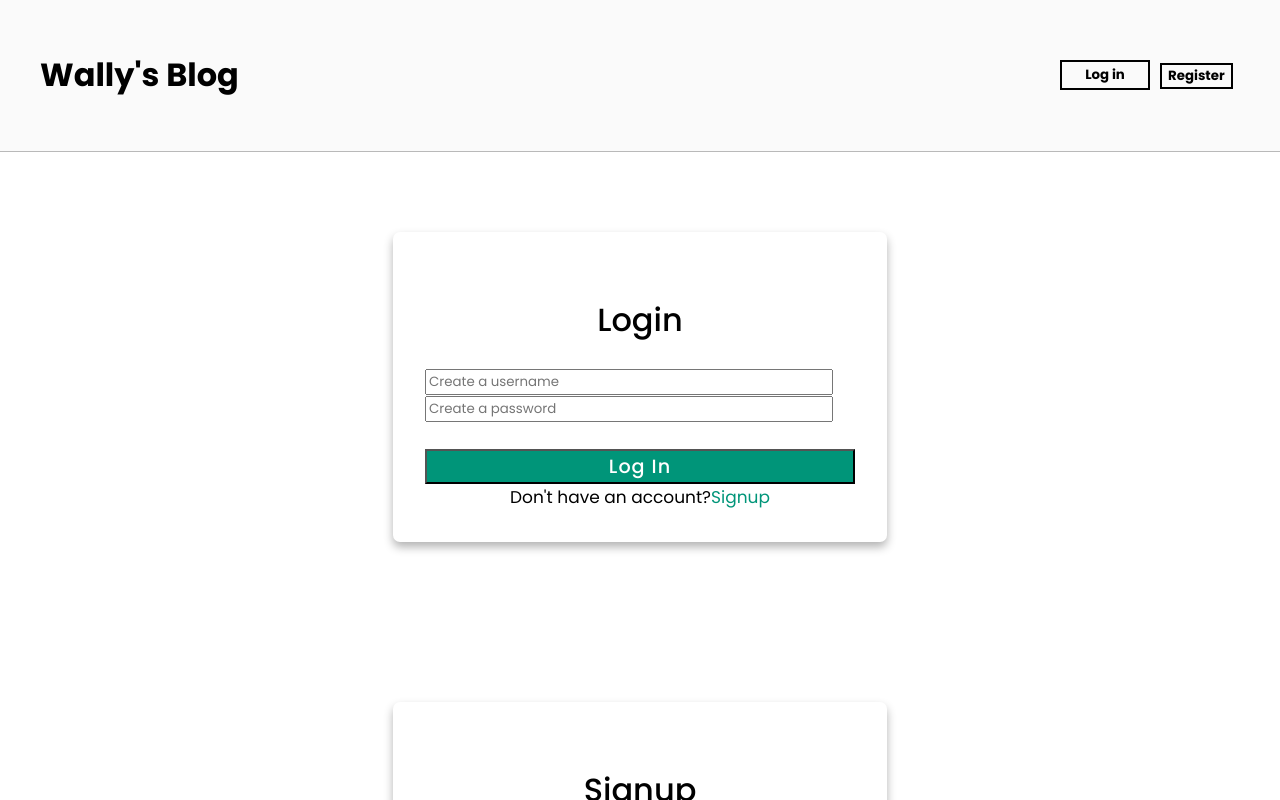
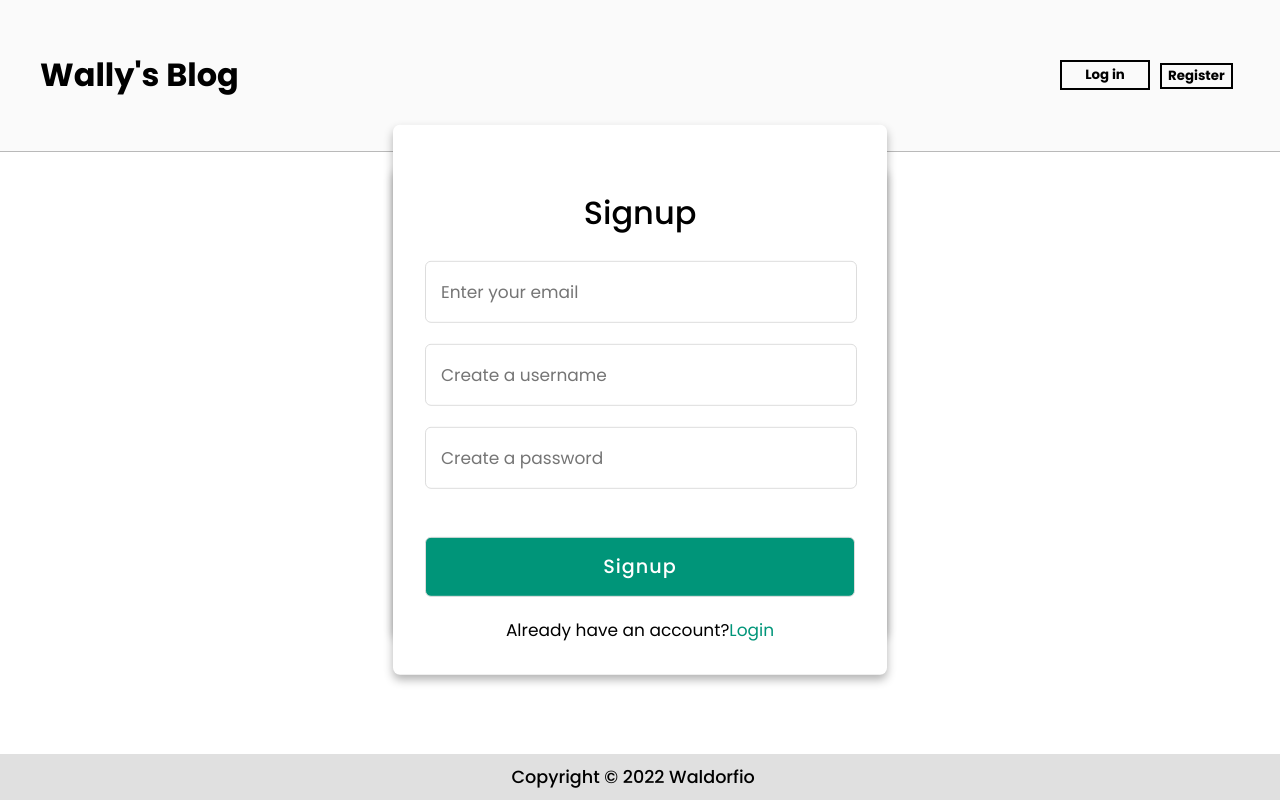
Before and after one commit to Waldorfio/blog-client, a React (Create React App) app: page /register in a window 1280 px wide. Shown: the top 800 px of the page. Built offline with nearby package versions, Linux system fonts and the light colour scheme; no server answers.

Commit message:
Update registration/login form styling

```diff
--- a/src/styles/style.css
+++ b/src/styles/style.css
@@ -193,24 +193,7 @@ button:hover {
 
 /* REGISTER & LOGIN
 –––––––––––––––––––––––––––––––––––––––––––––––––– */
-/* #register, #log-in {
-    z-index: 1;
-    margin: 0 auto;
-    padding: 1em;
-    border: 1px solid purple;
-    background-color:white;
-}
-#register {
-    width: 300px;
-    height: 300px;
-}
-#register > form {
-    display: grid;
-    grid-template-rows: repeat(7, 1fr);
-    justify-items: center;
-    align-items: center;
-}
-#log-in {
+/* #log-in {
     position: fixed;
     top: 50%;
     left: 50%;
@@ -223,29 +206,7 @@ button:hover {
     grid-template-rows: repeat(5, 1fr);
     justify-items: center;
     align-items: center;
-}
-#register > label, #log-in > label {
-    font-weight: bold;
-    display: block;
-    margin-bottom: 0.5em;
-}
-input[type='text'], input[type='email'], input[type='password'] {
-    width: 100%;
-    padding: 0.5em;
-    margin-bottom: 1em;
-    border: 1px solid #ccc;
-}
-input[type='submit'] {
-    background-color: #4CAF50;
-    color: white;
-    padding: 0.5em 1em;
-    border: none;
-    cursor: pointer;
-}
-input[type='submit']:hover {
-    background-color: #3e8e41;
 } */
-
 
 
 .register-main, .login-main {
@@ -258,6 +219,11 @@ input[type='submit']:hover {
     padding: 5rem;
 }
 #register, #login {
+    position: fixed;
+    top: 50%;
+    left: 50%;
+    transform: translate(-50%, -50%);
+
     max-width: 430px;
     width: 100%;
     background: #fff;
@@ -271,7 +237,7 @@ h3 {
     text-align: center;
     margin-bottom: 1.5rem;
 }
-.user-form > form > input {
+.user-form > input {
     height: 60px;
     width: 100%;
     padding: 0 15px;
```
